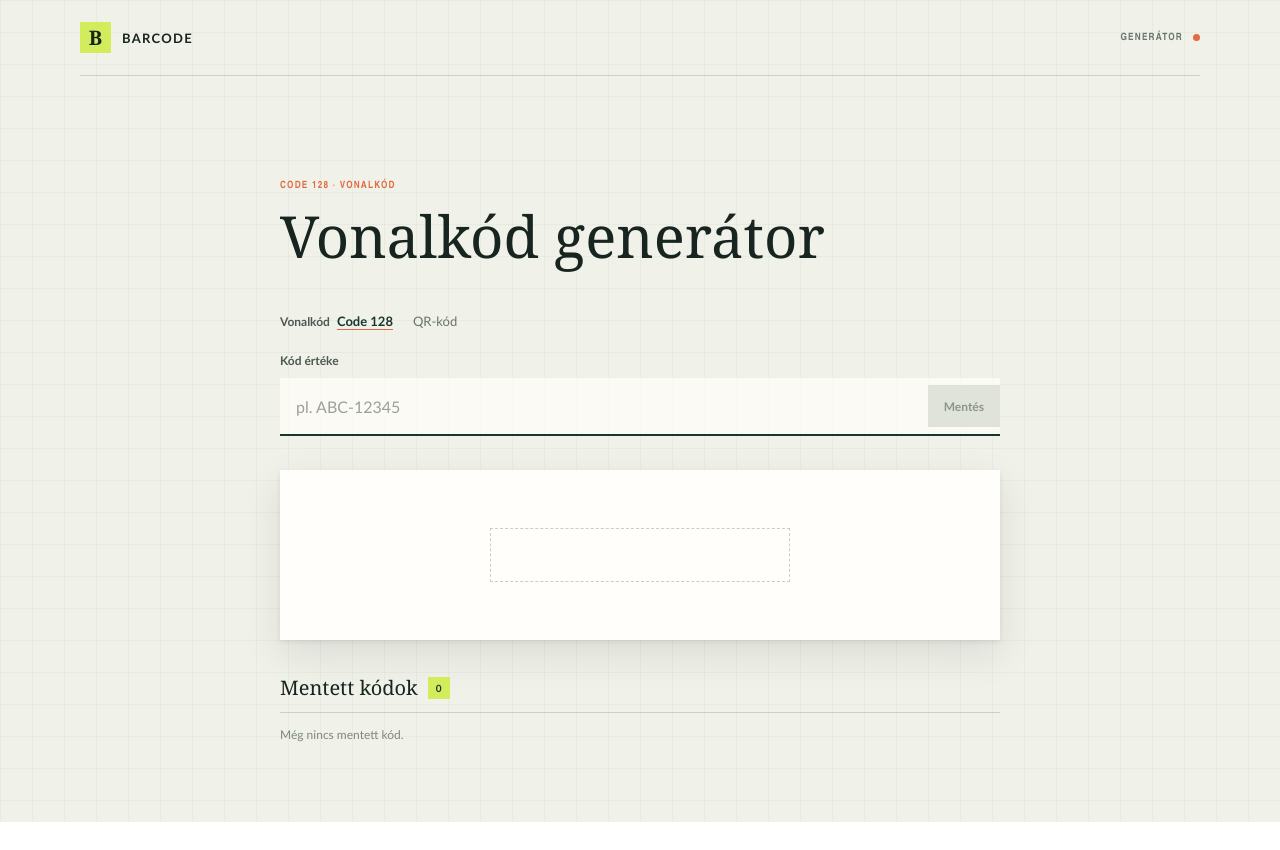
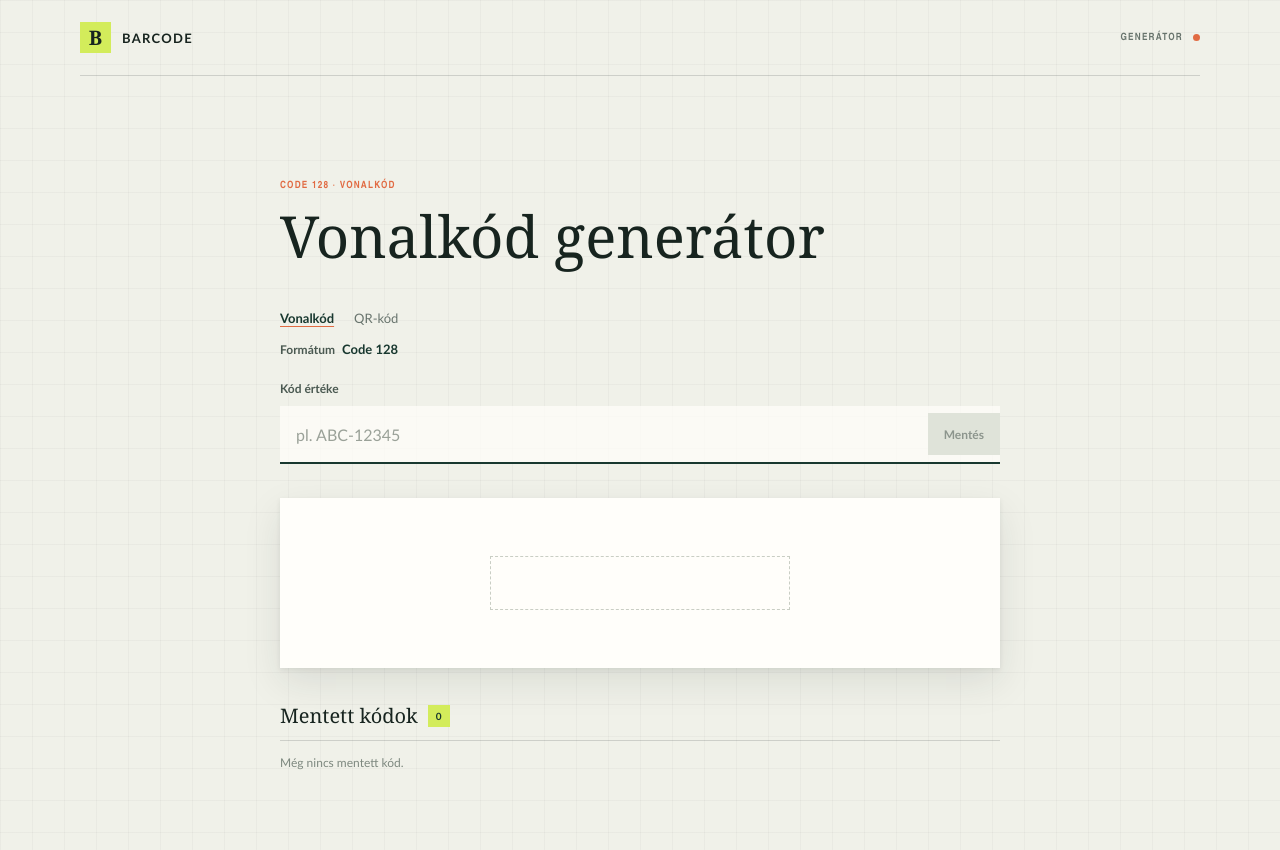
Before and after one commit to kovacsmark0517/vonalkod-generator, a React (Create React App) app: page / in a window 1280 px wide. Before the commit the page ends 822 px from the top, so only its background shows below. Built offline with nearby package versions, Linux system fonts and the light colour scheme.

Commit message:
Separate barcode mode from format selection

```diff
--- a/src/App.css
+++ b/src/App.css
@@ -84,14 +84,10 @@
   display: flex;
   align-items: baseline;
   gap: 20px;
-  margin-bottom: 24px;
+  margin-bottom: 12px;
 }
 
-.format-control {
-  margin-bottom: 0;
-}
-
-.qr-mode-toggle {
+.generator-mode-toggle {
   padding: 0;
   border: 0;
   background: transparent;
@@ -101,28 +97,26 @@
   cursor: pointer;
 }
 
-.qr-mode-toggle:hover,
-.qr-mode-toggle.is-active,
-.format-toggle[aria-pressed="true"] {
+.generator-mode-toggle:hover,
+.generator-mode-toggle.is-active {
   color: #18382f;
   font-weight: 700;
 }
 
-.qr-mode-toggle:hover,
-.qr-mode-toggle.is-active,
-.format-toggle[aria-pressed="true"] .format-toggle-value {
+.generator-mode-toggle:hover,
+.generator-mode-toggle.is-active {
   text-decoration: underline;
   text-decoration-color: #e16b43;
   text-underline-offset: 3px;
 }
 
-.generator-mode-row .format-field {
-  margin-bottom: 0;
+.generator-mode-toggle:focus-visible {
+  outline: 2px solid #e16b43;
+  outline-offset: 3px;
 }
 
-.qr-mode-toggle:focus-visible {
-  outline: 2px solid #e16b43;
-  outline-offset: 3px;
+.format-control {
+  margin-bottom: 24px;
 }
 
 .format-toggle {
--- a/src/App.js
+++ b/src/App.js
@@ -220,24 +220,41 @@ function App() {
                 <h1 id="page-title">Vonalkód generátor</h1>
 
                 <div className="generator-mode-row">
+                    <button
+                        className={generatorMode === 'barcode' ? 'generator-mode-toggle is-active' : 'generator-mode-toggle'}
+                        type="button"
+                        aria-pressed={generatorMode === 'barcode'}
+                        onClick={() => {
+                            setGeneratorMode('barcode');
+                            setIsFormatOpen(false);
+                        }}
+                    >
+                        Vonalkód
+                    </button>
+                    <button
+                        className={generatorMode === 'qr' ? 'generator-mode-toggle is-active' : 'generator-mode-toggle'}
+                        type="button"
+                        aria-pressed={generatorMode === 'qr'}
+                        onClick={() => {
+                            setGeneratorMode('qr');
+                            setIsFormatOpen(false);
+                        }}
+                    >
+                        QR-kód
+                    </button>
+                </div>
+
+                {generatorMode === 'barcode' && (
                     <div className="format-control">
                         <button
                             className="format-toggle"
                             type="button"
                             aria-expanded={isFormatOpen}
-                        aria-pressed={generatorMode === 'barcode'}
                             aria-controls="format-panel"
-                        aria-label={`Vonalkód: ${selectedFormat.label}`}
-                        onClick={() => {
-                            if (generatorMode !== 'barcode') {
-                                setGeneratorMode('barcode');
-                                    setIsFormatOpen(false);
-                            } else {
-                                setIsFormatOpen((isOpen) => !isOpen);
-                            }
-                        }}
+                            aria-label={`Vonalkód formátuma: ${selectedFormat.label}`}
+                            onClick={() => setIsFormatOpen((isOpen) => !isOpen)}
                         >
-                        <span className="format-toggle-label">Vonalkód</span>
+                            <span className="format-toggle-label">Formátum</span>
                             <span className="format-toggle-value">{selectedFormat.label}</span>
                         </button>
 
@@ -266,18 +283,7 @@ function App() {
                             </p>
                         </div>
                     </div>
-                    <button
-                        className={generatorMode === 'qr' ? 'qr-mode-toggle is-active' : 'qr-mode-toggle'}
-                        type="button"
-                        aria-pressed={generatorMode === 'qr'}
-                        onClick={() => {
-                            setGeneratorMode('qr');
-                            setIsFormatOpen(false);
-                        }}
-                    >
-                        QR-kód
-                    </button>
-                </div>
+                )}
 
                 <label className="input-label" htmlFor="barcode-value">Kód értéke</label>
                 <div className="input-row">
```
Also changed, not shown: 1 other file (tests, documents, lock files or other folders). Lines whose indentation alone changed are shown as unchanged.
